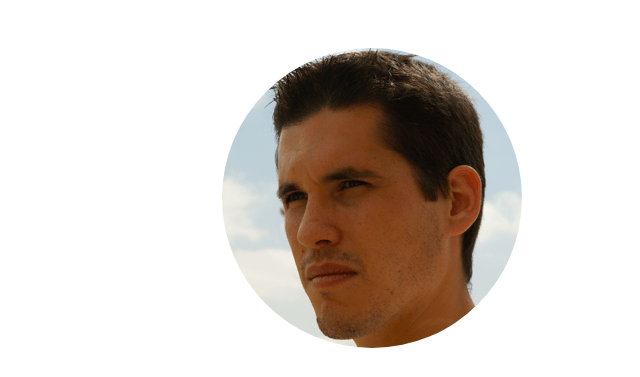
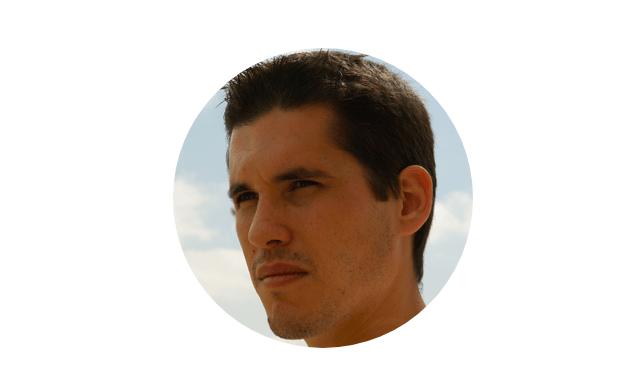
Before and after one commit to s3rgiosan/s3rgiosan.github.io, a website: page index.html in a window 1280 px wide. Shown: the top 377 px of the page, without its empty margins (317-957 px from the left). Drawn offline with Linux system fonts and the light colour scheme; files whose address does not match are found by name.

Commit message:
Update index.html

```diff
--- a/index.html
+++ b/index.html
@@ -21,7 +21,7 @@
 
       <header role="banner" class="container">
         <div class="row">
-          <div class="col-sm-10 col-sm-offset-1 col-md-7 col-md-offset-3">
+          <div class="col-sm-10 col-sm-offset-1 col-md-6 col-md-offset-3">
             <img alt="Avatar" src="/images/avatar.png" class="avatar" />
             <h1>Sérgio Santos</h1>
             <h2>WordPress Consultant<br>Front-End Engineer</h2>
```
